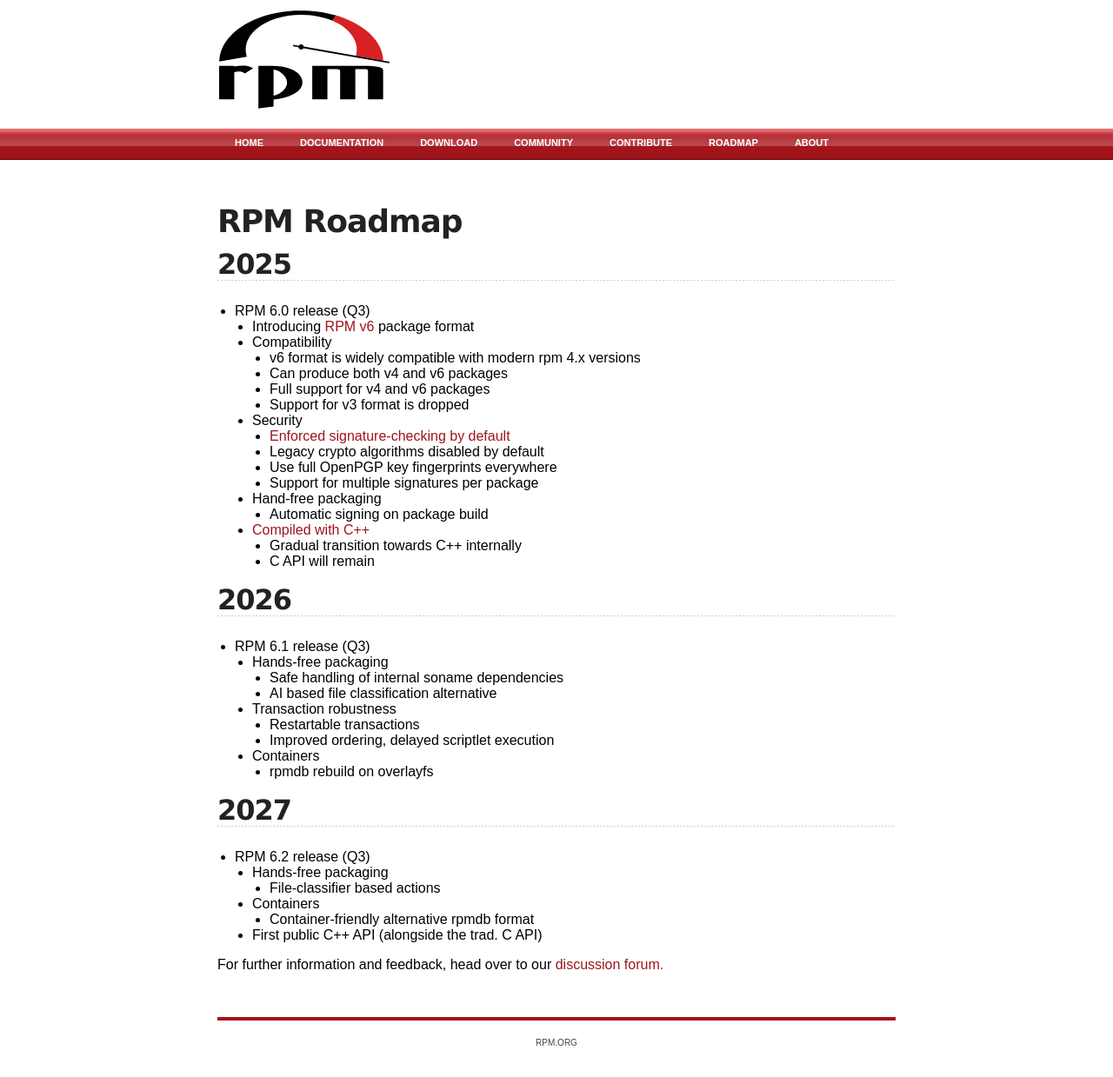
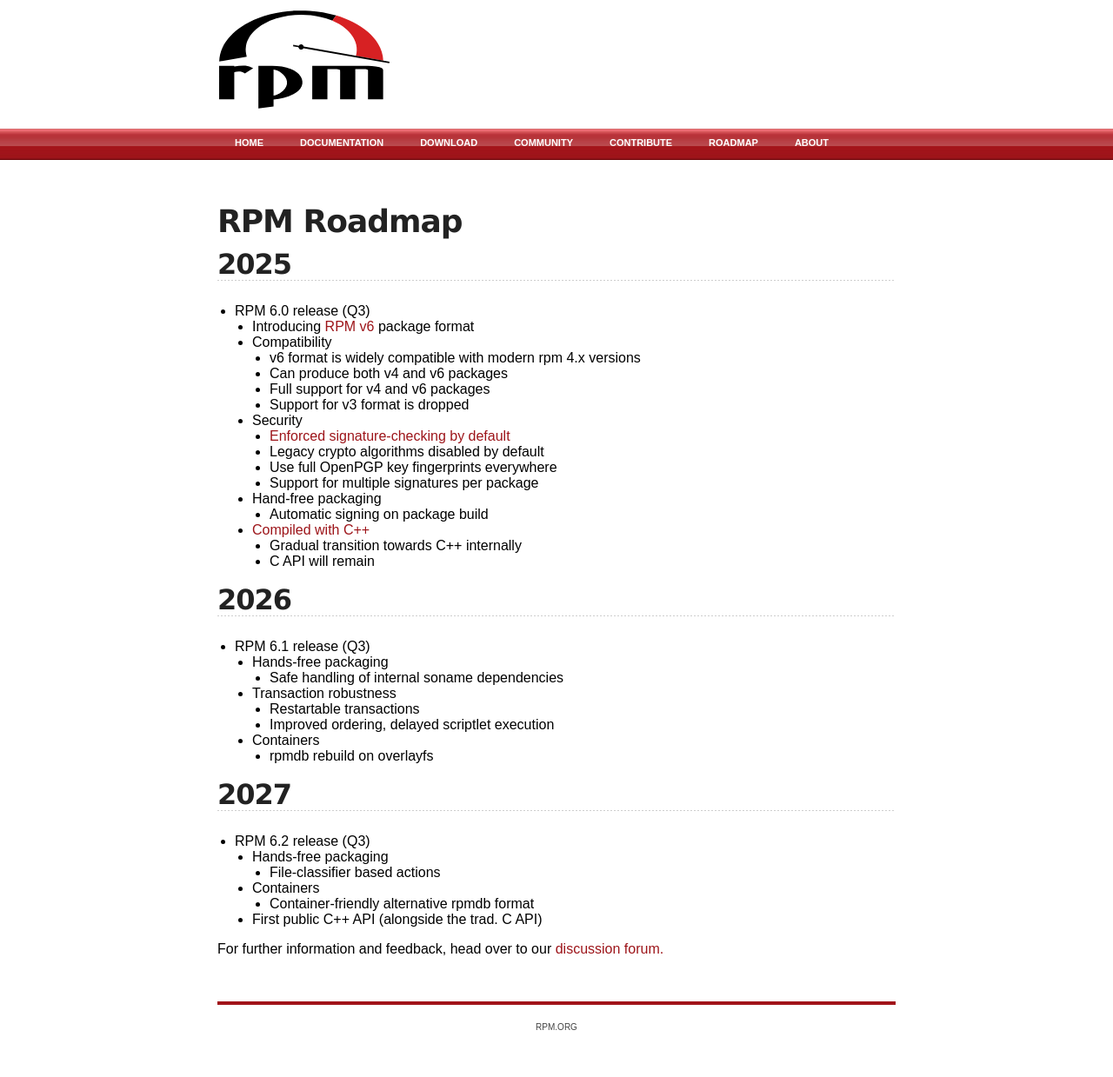
Before and after one commit to rpm-software-management/rpm-web, a Jekyll site: the page built from roadmap.md, in a window 1280 px wide. Shown: the whole page at 87% size. Built offline with Jekyll 4.4.1, drawn with Linux system fonts in a browser that asks for light colours.

Commit message:
Drop AI file classifier out of the roadmap
We might do something in that area for giggles but but it's not a roadmap
headliner feature. There's enough AI hype in the world as it is now.

```diff
--- a/roadmap.md
+++ b/roadmap.md
@@ -28,7 +28,6 @@ title: rpm.org - Roadmap
 * RPM 6.1 release (Q3)
   * Hands-free packaging
     * Safe handling of internal soname dependencies
-    * AI based file classification alternative
   * Transaction robustness
     * Restartable transactions
     * Improved ordering, delayed scriptlet execution
```
